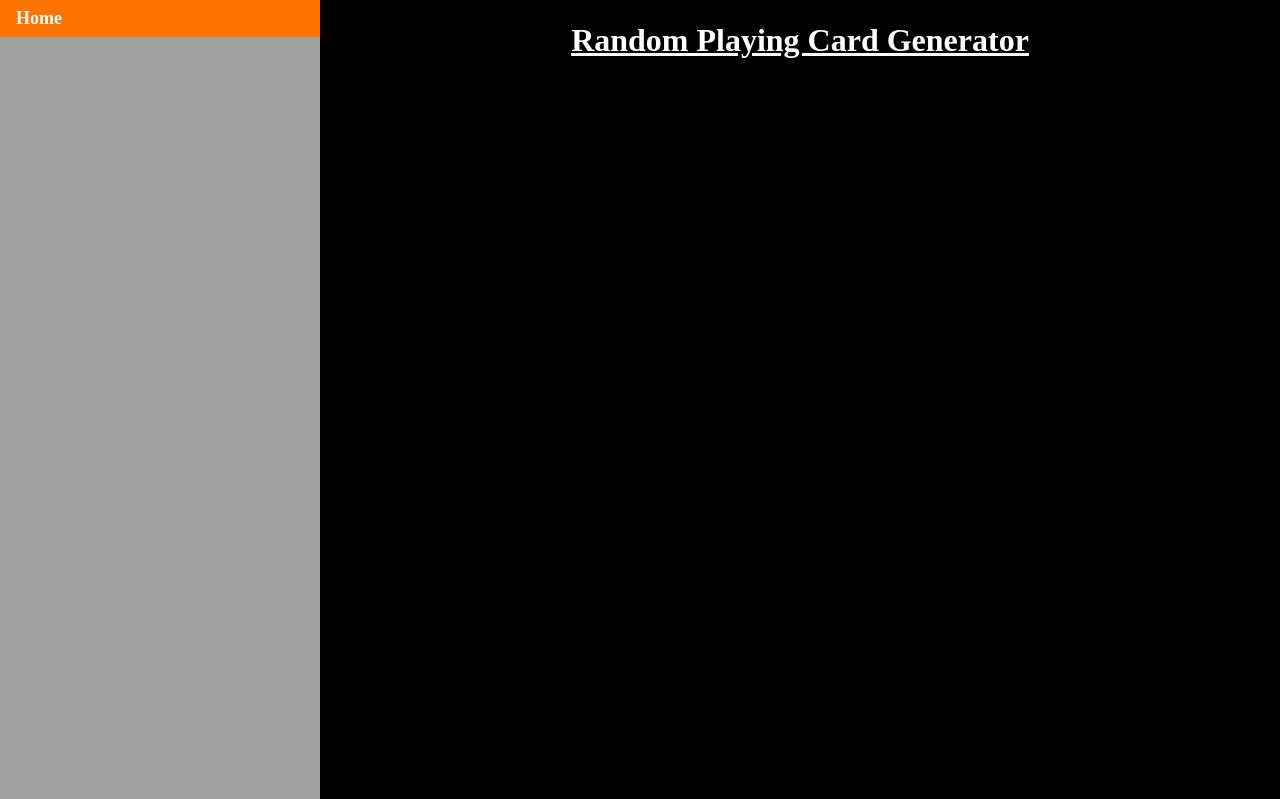
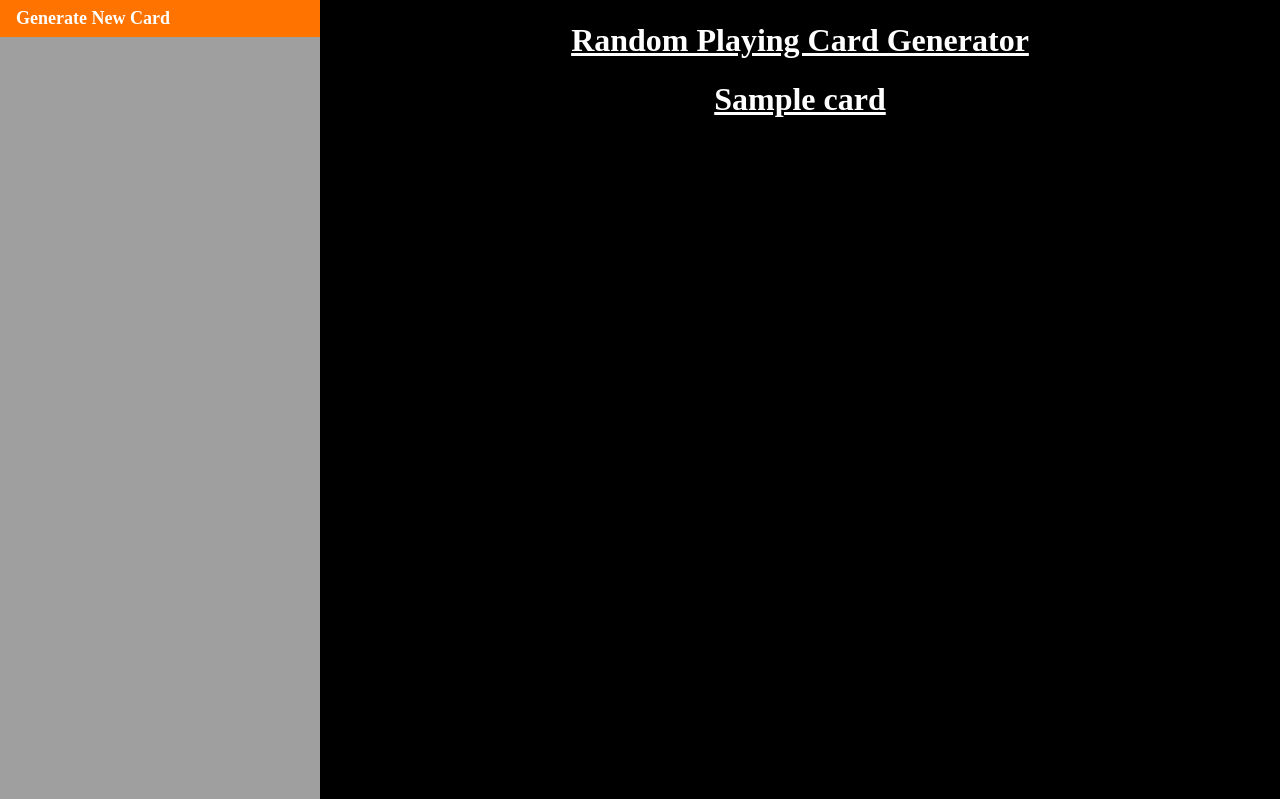
Before and after one commit to JackDavidWearn/QA-Core-Practical-Project, a Flask app: template front-end/application/templates/index.html in a window 1280 px wide. Shown: the top 799 px of the page. Run offline with Flask 2, Linux system fonts and the light colour scheme; the template is opened without the code that fills it: most values are stand-ins (such as "Sample title", 1, 10 or a date in 2020).

Commit message:
Changes to file structure

```diff
--- a/front-end/application/templates/index.html
+++ b/front-end/application/templates/index.html
@@ -1 +1,5 @@
-{% extends 'layout.html' %} {% block body %} {% endblock body %}
+{% extends 'layout.html' %} {% block body %}
+
+<h1>{{ card }}</h1>
+
+{% endblock body %}
--- a/front-end/application/templates/layout.html
+++ b/front-end/application/templates/layout.html
@@ -129,7 +129,7 @@
 <body>
     <div class="navbar">
         <ul class="sidenav">
-            <li><a href="{{ url_for('index') }}">Home</a></li>
+            <li><a href="{{ url_for('index') }}">Generate New Card</a></li>
         </ul>
     </div>
     <div class="content">
```
